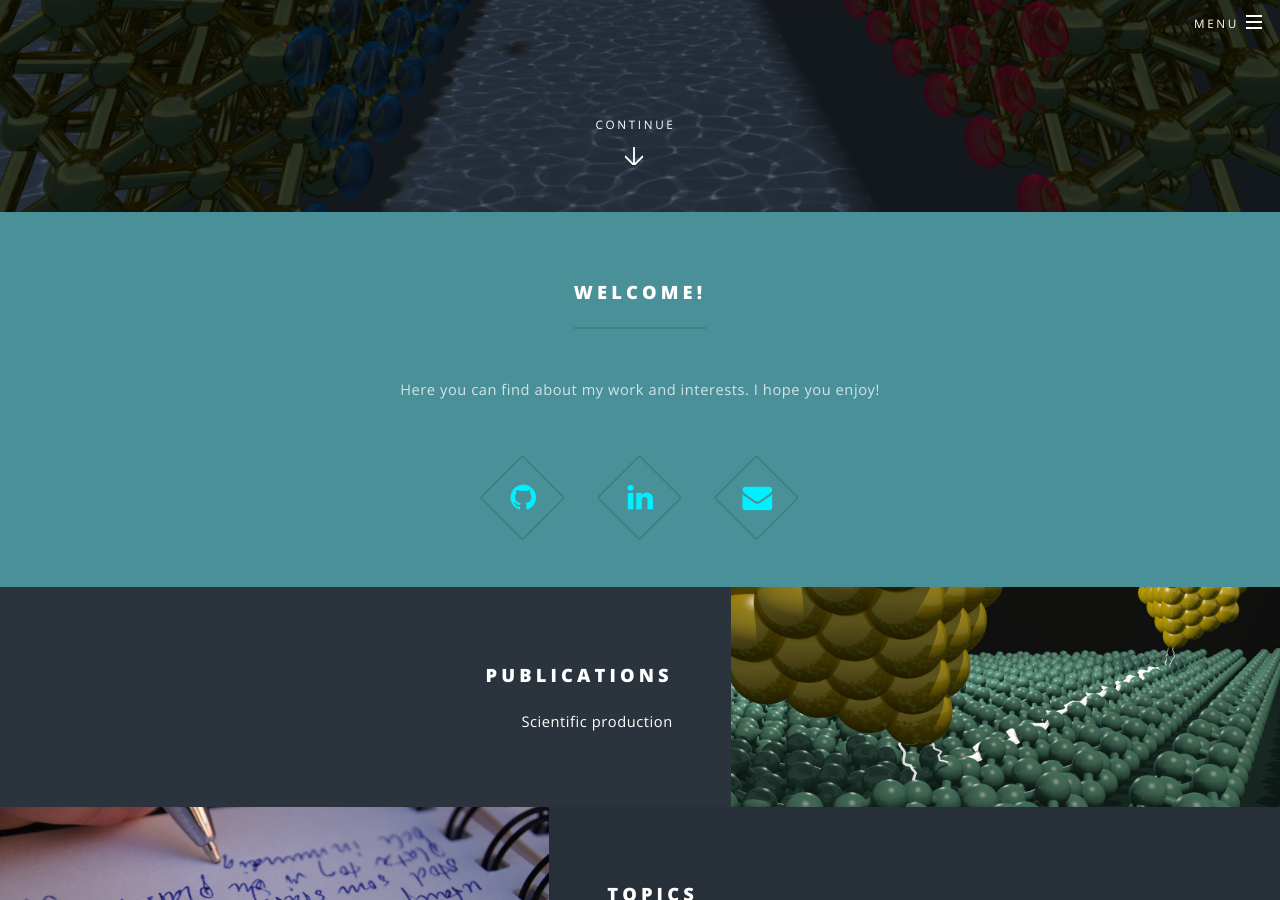
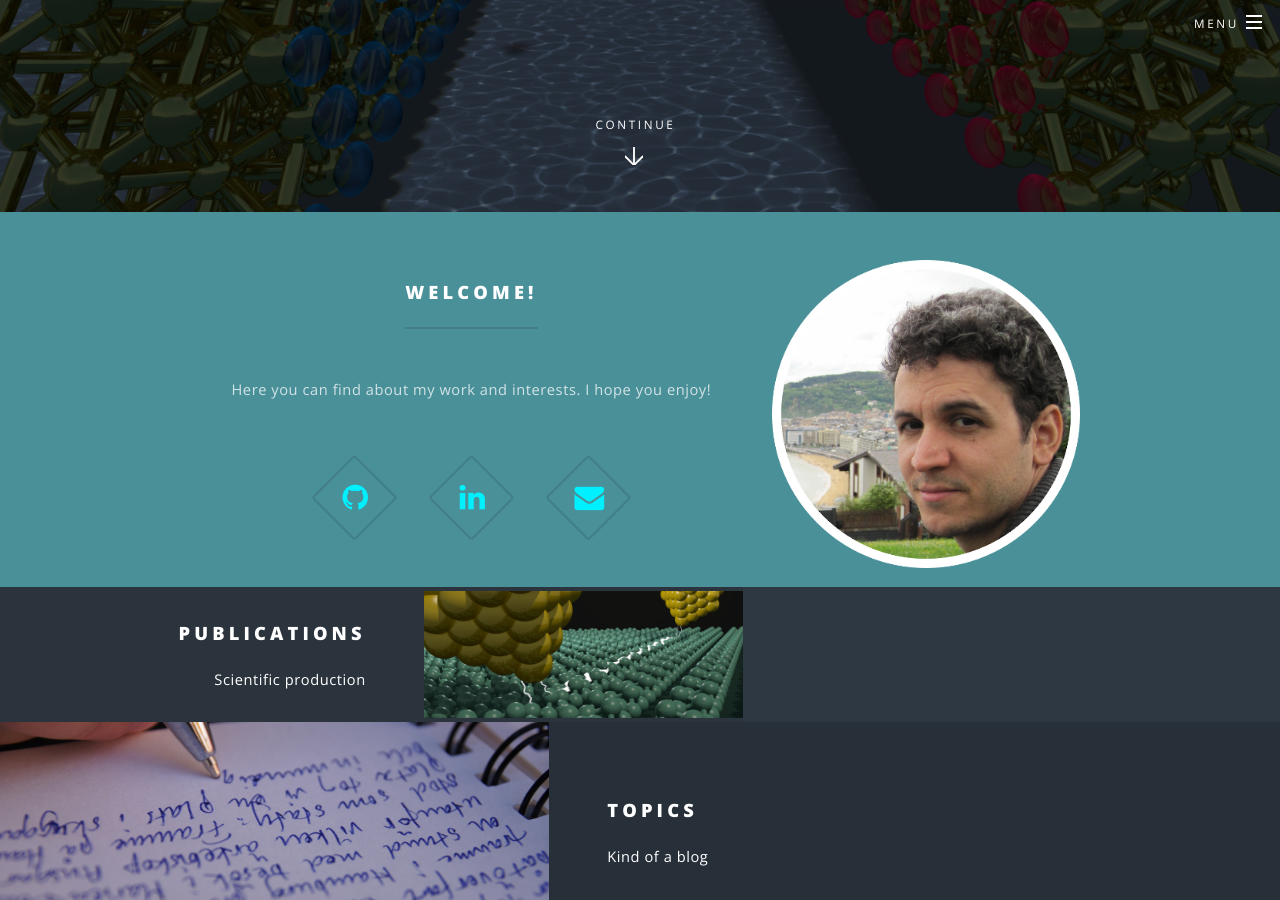
Before and after one commit to brandimarte/brandimarte.github.io, a Jekyll site: the page built from index.md, in a window 1280 px wide and 900 px high, scrolled down 688 px. Built offline with Jekyll 4.4.1, drawn with Linux system fonts in a browser that asks for light colours.

Commit message:
enh: include picture in greeting

```diff
--- a/_layouts/landing.html
+++ b/_layouts/landing.html
@@ -23,17 +23,18 @@
                 <li><a href="#" class="button special">Activate</a></li>
              </ul>
           -->
-        </div>{%
-        if site.greeting %}
-          <a href="#greeting" class="more scrolly">Continue</a>{%
-        else %}
-          <a href="#landing_pages" class="more scrolly">Continue</a>{%
-        endif %}
+        </div>
+	{% if site.greeting %}
+          <a href="#greeting" class="more scrolly">Continue</a>
+	{% else %}
+          <a href="#landing_pages" class="more scrolly">Continue</a>
+	{% endif %}
       </section>
       {% if site.greeting %}
         <!-- One -->
         <section id="greeting" class="wrapper style1 special">
           <div class="inner">
+	    <span class="image right-small"><img src="{{ site.baseurl }}/images/pbm.png" alt="" /></span>
             <header class="major">
               <h2>
 		{% if site.greeting.title %}
--- a/css/main.scss
+++ b/css/main.scss
@@ -645,6 +645,17 @@
     &.right,
     &.note {
 	max-width: 40%;
+
+	img {
+	    width: 100%;
+	}
+    }
+
+    &.right-small {
+	float: right;
+	margin: 0 0 2em 2em;
+	top: 0.25em;
+	max-width: 35%;
 
 	img {
 	    width: 100%;
```
Also changed, not shown: _posts/2019-04-01-Nature_Commun_2019.md (+1 -0 lines), images/pbm.png.
